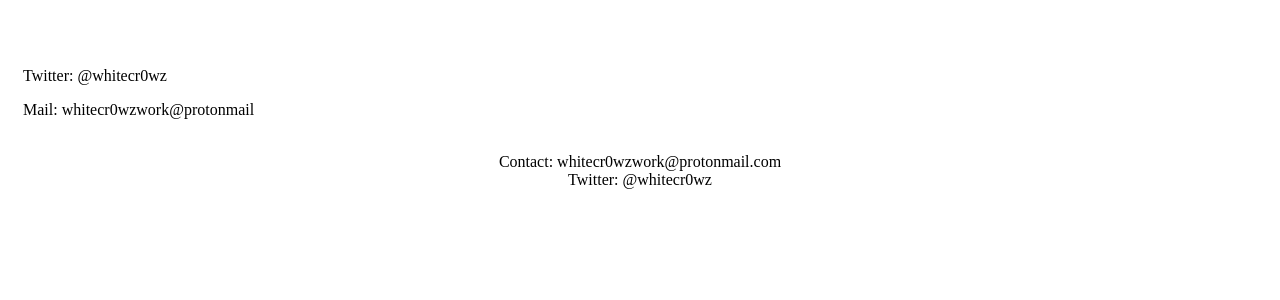
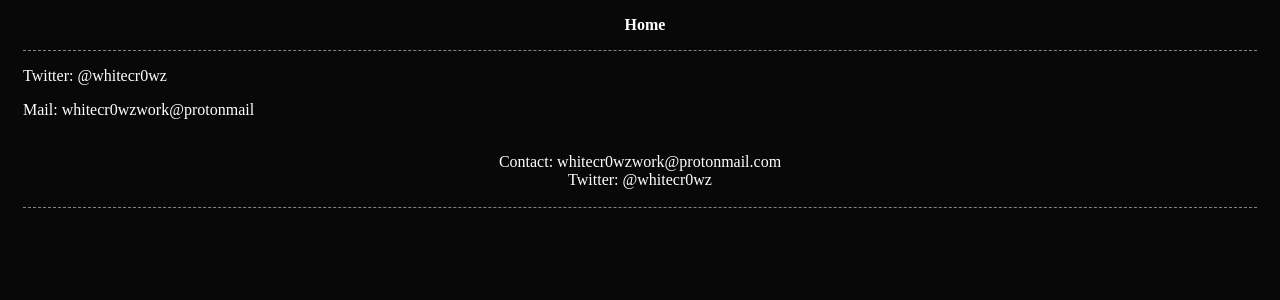
Before and after one commit to whitecr0wz/whitecr0wz.github.io, a Jekyll site: the page built from _posts/posts/2020-03-05-contact.md, in a window 1280 px wide. Shown: the top 300 px of the page. Built offline with Jekyll 4.4.1, drawn with Linux system fonts in a browser that asks for light colours.

Commit message:
Update style.css

```diff
--- a/assets/css/style.css
+++ b/assets/css/style.css
@@ -18,6 +18,11 @@
 	font-family: "Open Sans";
 }
 */
+
+body {
+	background-color: rgba(0,0,0,0.97);
+	color: rgba(255,255,255);
+}
 
 header, nav, main, footer {
 	margin: 15px;
```
